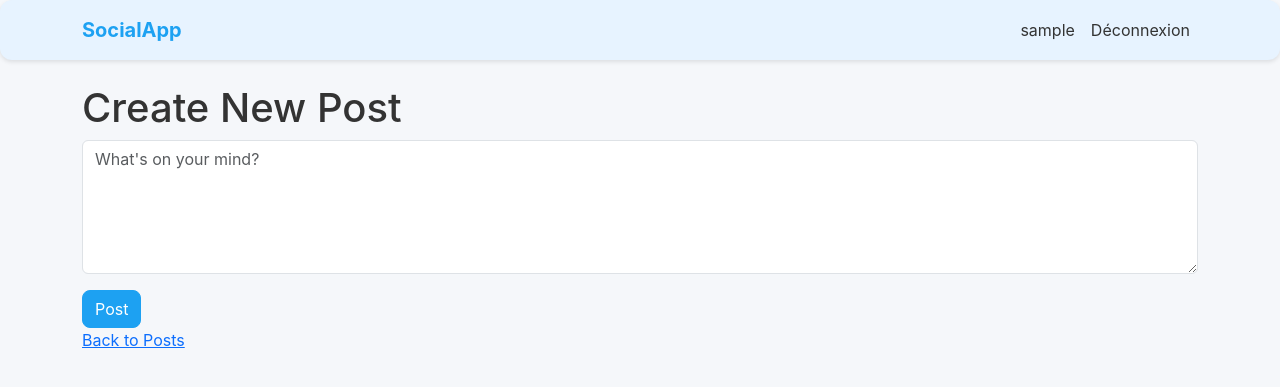
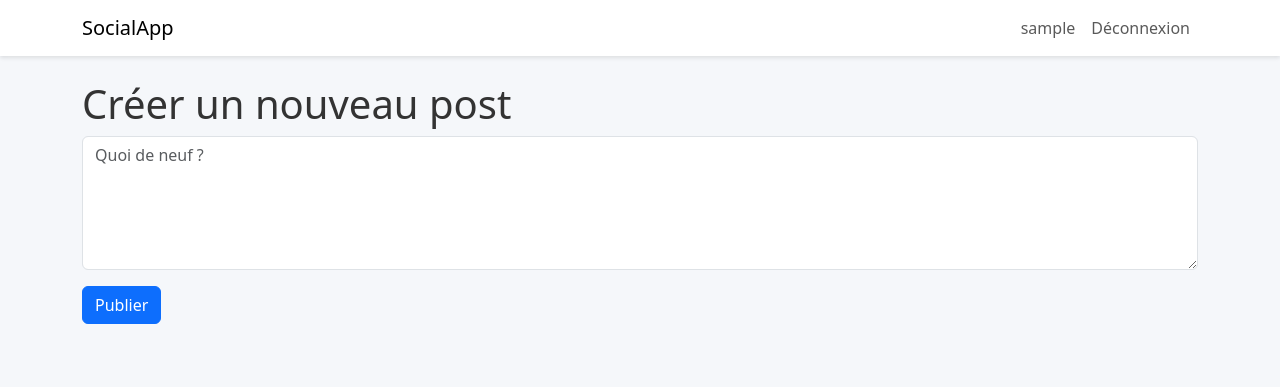
Before and after one commit to eraz-group/nexus, a Flask app: page /new_post in a window 1280 px wide. Shown: the top 387 px of the page. Run offline with Flask 3, Linux system fonts and the light colour scheme; the visitor is signed in with stand-in values (Sample User, id 1).

Commit message:
Upadate app with styles

```diff
--- a/app.py
+++ b/app.py
@@ -4,6 +4,8 @@ from flask_login import LoginManager, login_required, login_user, logout_user, c
 from werkzeug.security import generate_password_hash, check_password_hash
 import datetime, os, re
 from webdav3.client import Client
+from sqlalchemy.orm import joinedload
+
 
 app = Flask(__name__)
 app.config['SECRET_KEY'] = 'secret-key'  # Changez cette clé en production
@@ -17,8 +19,8 @@ login_manager.login_view = 'login'
 
 # --- Configuration du client WebDAV pour Hetzner ---
 webdav_options = {
-    'webdav_hostname': "https://u441636.your-storagebox.de/",  # ex. https://webdav.votreserveur.com
-    'webdav_login': "u441636",
+    'webdav_hostname': "https://u441636.your-storagebox.de",  # Votre serveur WebDAV
+    'webdav_login': "u441636",                                 # Votre identifiant
     'webdav_password': "Hetzner1234",
 }
 webdav_client = Client(webdav_options)
@@ -26,7 +28,6 @@ webdav_client = Client(webdav_options)
 # ---------------------
 # Modèles de données
 # ---------------------
-
 class User(db.Model, UserMixin):
     id = db.Column(db.Integer, primary_key=True)
     username = db.Column(db.String(80), unique=True, nullable=False)
@@ -38,15 +39,9 @@ class User(db.Model, UserMixin):
     comments = db.relationship('Comment', backref='author', lazy=True)
 
     # Abonnements (les utilisateurs que l'on suit)
-    subscriptions = db.relationship('Subscription',
-                                    foreign_keys='Subscription.subscriber_id',
-                                    backref='follower',
-                                    lazy='dynamic')
+    subscriptions = db.relationship('Subscription', foreign_keys='Subscription.subscriber_id', backref='follower', lazy='dynamic')
     # Nos abonnés (les utilisateurs qui nous suivent)
-    subscribers = db.relationship('Subscription',
-                                  foreign_keys='Subscription.subscribed_to_id',
-                                  backref='followed',
-                                  lazy='dynamic')
+    subscribers = db.relationship('Subscription', foreign_keys='Subscription.subscribed_to_id', backref='followed', lazy='dynamic')
 
     def set_password(self, password):
         self.password_hash = generate_password_hash(password)
@@ -56,7 +51,7 @@ class User(db.Model, UserMixin):
 
 class Post(db.Model):
     id = db.Column(db.Integer, primary_key=True)
-    # Chemin distant sur le serveur WebDAV où est stocké le contenu du post
+    # Chemin distant sur le serveur WebDAV où le contenu du post est stocké
     content_file = db.Column(db.String(256), nullable=False)
     timestamp = db.Column(db.DateTime, default=datetime.datetime.utcnow)
     user_id = db.Column(db.Integer, db.ForeignKey('user.id'), nullable=False)
@@ -111,59 +106,58 @@ def load_user(user_id):
 # ---------------------
 # Routes de l'application
 # ---------------------
-
 @app.route('/')
 def index():
-    # Si l'utilisateur est connecté, on affiche ses posts et ceux des personnes suivies
-    if current_user.is_authenticated:
-        followed_ids = [sub.subscribed_to_id for sub in current_user.subscriptions]
-        followed_ids.append(current_user.id)
-        posts = Post.query.filter(Post.user_id.in_(followed_ids)).order_by(Post.timestamp.desc()).all()
-    else:
-        posts = Post.query.order_by(Post.timestamp.desc()).all()
-
-    # Pour chaque post, on télécharge le contenu depuis le serveur WebDAV
+    # Pour le débogage, afficher TOUS les posts (pour tous les utilisateurs)
+    posts = Post.query.options(joinedload(Post.author)).order_by(Post.timestamp.desc()).all()
+    # Pour chaque post, télécharger le contenu depuis le serveur WebDAV
     for post in posts:
+        local_temp_path = f"temp_{post.id}.txt"
+        content = ""
         try:
-            local_path = f"temp_{post.id}.txt"
-            webdav_client.download_sync(remote_path=post.content_file, local_path=local_path)
-            with open(local_path, 'r', encoding='utf-8') as f:
+            webdav_client.download_sync(remote_path=post.content_file, local_path=local_temp_path)
+            with open(local_temp_path, 'r', encoding='utf-8') as f:
                 content = f.read()
-            os.remove(local_path)
         except Exception as e:
             print("Erreur lors du téléchargement du post", e)
             content = "[Erreur de chargement du contenu]"
-        post.content_text = content  # attribut dynamique pour le template
+        finally:
+            if os.path.exists(local_temp_path):
+                os.remove(local_temp_path)
+        post.content_text = content
     return render_template('index.html', posts=posts)
 
 @app.route('/register', methods=['GET', 'POST'])
 def register():
     if request.method == 'POST':
-        username = request.form['username']
+        username = request.form['username'].strip()
         password = request.form['password']
+        if not username or not password:
+            flash("Veuillez remplir tous les champs.")
+            return redirect(url_for('register'))
         if User.query.filter_by(username=username).first():
-            flash('Nom d’utilisateur déjà utilisé.')
+            flash("Nom d’utilisateur déjà utilisé.")
             return redirect(url_for('register'))
         user = User(username=username)
         user.set_password(password)
         db.session.add(user)
         db.session.commit()
-        flash('Inscription réussie. Veuillez vous connecter.')
+        flash("Inscription réussie. Veuillez vous connecter.")
         return redirect(url_for('login'))
     return render_template('register.html')
 
 @app.route('/login', methods=['GET', 'POST'])
 def login():
     if request.method == 'POST':
-        username = request.form['username']
+        username = request.form['username'].strip()
         password = request.form['password']
         user = User.query.filter_by(username=username).first()
         if user and user.check_password(password):
             login_user(user)
-            flash('Connecté avec succès.')
+            flash("Connecté avec succès.")
             return redirect(url_for('index'))
         else:
-            flash('Nom d’utilisateur ou mot de passe incorrect.')
+            flash("Nom d’utilisateur ou mot de passe incorrect.")
             return redirect(url_for('login'))
     return render_template('login.html')
 
@@ -171,7 +165,7 @@ def login():
 @login_required
 def logout():
     logout_user()
-    flash('Déconnexion réussie.')
+    flash("Déconnexion réussie.")
     return redirect(url_for('index'))
 
 @app.route('/new_post', methods=['GET', 'POST'])
@@ -179,28 +173,30 @@ def logout():
 def new_post():
     if request.method == 'POST':
         content = request.form['content']
+        if not content:
+            flash("Le contenu du post ne peut être vide.")
+            return redirect(url_for('new_post'))
+        timestamp = int(datetime.datetime.utcnow().timestamp())
         # Création d'un nom de fichier unique pour le contenu du post
-        filename = f"posts/{current_user.id}_{int(datetime.datetime.utcnow().timestamp())}.txt"
+        filename = f"posts/{current_user.id}_{timestamp}.txt"
         remote_dir = filename.rsplit('/', 1)[0]
         try:
             if not webdav_client.check(remote_dir):
                 webdav_client.mkdir(remote_dir)
         except Exception as e:
             print("Erreur lors de la création du répertoire sur WebDAV:", e)
-
-        local_temp_path = f"temp_{current_user.id}.txt"
+        local_temp_path = f"temp_{current_user.id}_{timestamp}.txt"
         with open(local_temp_path, 'w', encoding='utf-8') as f:
             f.write(content)
-
         try:
             webdav_client.upload_sync(remote_path=filename, local_path=local_temp_path)
         except Exception as e:
             flash("Erreur lors de l’upload du contenu du post.")
+            if os.path.exists(local_temp_path):
+                os.remove(local_temp_path)
+            return redirect(url_for('new_post'))
+        if os.path.exists(local_temp_path):
             os.remove(local_temp_path)
-            return redirect(url_for('new_post'))
-
-        os.remove(local_temp_path)
-
         post = Post(content_file=filename, author=current_user)
         db.session.add(post)
         db.session.commit()
@@ -224,7 +220,7 @@ def like(post_id):
 @app.route('/repost/<int:post_id>', methods=['POST'])
 @login_required
 def repost(post_id):
-    original_post = Post.query.get_or_404(post_id)
+    post = Post.query.get_or_404(post_id)
     if Repost.query.filter_by(user_id=current_user.id, original_post_id=post_id).first():
         flash("Vous avez déjà reposté ce post.")
     else:
@@ -234,14 +230,13 @@ def repost(post_id):
         flash("Post reposté.")
     return redirect(request.referrer or url_for('index'))
 
-# --- Système de commentaires ---
 @app.route('/comment/<int:post_id>', methods=['POST'])
 @login_required
 def comment(post_id):
     post = Post.query.get_or_404(post_id)
     content = request.form['comment']
     if not content:
-        flash("Le commentaire ne peut pas être vide.")
+        flash("Le commentaire ne peut être vide.")
         return redirect(request.referrer or url_for('index'))
     new_comment = Comment(content=content, user_id=current_user.id, post_id=post_id)
     db.session.add(new_comment)
@@ -249,7 +244,6 @@ def comment(post_id):
     flash("Commentaire ajouté.")
     return redirect(request.referrer or url_for('index'))
 
-# --- Système d'abonnement ---
 @app.route('/subscribe/<int:user_id>', methods=['POST'])
 @login_required
 def subscribe(user_id):
@@ -277,7 +271,6 @@ def unsubscribe(user_id):
         flash("Vous n’êtes pas abonné à cet utilisateur.")
     return redirect(request.referrer or url_for('index'))
 
-# --- Affichage du profil utilisateur ---
 @app.route('/profile/<username>')
 @login_required
 def profile(username):
@@ -285,25 +278,27 @@ def profile(username):
     is_following = False
     if current_user.id != user.id:
         is_following = Subscription.query.filter_by(subscriber_id=current_user.id, subscribed_to_id=user.id).first() is not None
-    posts = Post.query.filter_by(user_id=user.id).order_by(Post.timestamp.desc()).all()
+    posts = Post.query.options(joinedload(Post.author)).filter_by(user_id=user.id).order_by(Post.timestamp.desc()).all()
     for post in posts:
+        local_temp_path = f"temp_{post.id}.txt"
+        content = ""
         try:
-            local_path = f"temp_{post.id}.txt"
-            webdav_client.download_sync(remote_path=post.content_file, local_path=local_path)
-            with open(local_path, 'r', encoding='utf-8') as f:
+            webdav_client.download_sync(remote_path=post.content_file, local_path=local_temp_path)
+            with open(local_temp_path, 'r', encoding='utf-8') as f:
                 content = f.read()
-            os.remove(local_path)
         except Exception as e:
             print("Erreur lors du téléchargement du post pour le profil", e)
             content = "[Erreur de chargement]"
+        finally:
+            if os.path.exists(local_temp_path):
+                os.remove(local_temp_path)
         post.content_text = content
     return render_template('profile.html', user=user, is_following=is_following, posts=posts)
 
-# --- Affichage des hashtags ---
 @app.route('/hashtag/<tag>')
 def hashtag(tag):
     search = f"%#{tag}%"
-    comments = Comment.query.filter(Comment.content.like(search)).order_by(Comment.timestamp.desc()).all()
+    comments = Comment.query.options(joinedload(Comment.author), joinedload(Comment.post)).filter(Comment.content.like(search)).order_by(Comment.timestamp.desc()).all()
     return render_template('hashtag.html', tag=tag, comments=comments)
 
 # ---------------------
--- a/templates/base.html
+++ b/templates/base.html
@@ -5,82 +5,27 @@
   <title>{% block title %}Social Media App{% endblock %}</title>
   <link href="https://cdn.jsdelivr.net/npm/bootstrap@5.3.0/dist/css/bootstrap.min.css" rel="stylesheet">
   <style>
-   /* Styles inspired by BlueSky */
+    /* Styles inspirés de BlueSky */
     body {
       background-color: #f5f7fa;
       color: #333;
-  font-family: "Inter", sans-serif;
     }
-
     .navbar {
-  background-color: #e7f3ff;
-  box-shadow: 0 2px 4px rgba(0, 0, 0, 0.1);
-  border-radius: 12px;
-  padding: 10px 20px;
+      background-color: #ffffff;
+      box-shadow: 0 2px 4px rgba(0,0,0,0.1);
     }
-
-.navbar-brand {
-  font-weight: bold;
-  color: #1da1f2;
-}
-
-.nav-link {
-  color: #333;
-}
-
-.nav-link:hover {
-  color: #1da1f2;
-}
-
     .post {
       background-color: #ffffff;
-  border-radius: 12px;
-  padding: 20px;
+      border-radius: 8px;
+      padding: 15px;
       margin-bottom: 20px;
-  box-shadow: 0 2px 6px rgba(0, 0, 0, 0.1);
-  transition: transform 0.2s;
+      box-shadow: 0 1px 3px rgba(0,0,0,0.1);
     }
-
-.post:hover {
-  transform: translateY(-2px);
-}
-
     .comment {
       margin-left: 20px;
-  border-left: 3px solid #1da1f2;
-  padding-left: 15px;
-  font-size: 0.95em;
+      border-left: 2px solid #eaeaea;
+      padding-left: 10px;
     }
-
-.btn-primary {
-  background-color: #1da1f2;
-  border-color: #1da1f2;
-  border-radius: 8px;
-  transition: all 0.2s ease-in-out;
-}
-
-.btn-primary:hover {
-  background-color: #0d95e8;
-}
-
-.btn-danger {
-  background-color: #e0245e;
-  border-color: #e0245e;
-  border-radius: 8px;
-  transition: all 0.2s ease-in-out;
-}
-
-.btn-danger:hover {
-  background-color: #c21c50;
-}
-
-.alert-info {
-  background-color: #e8f4fb;
-  border-color: #d1ecf1;
-  color: #0c5460;
-  border-radius: 8px;
-}
-
   </style>
 </head>
 <body>
--- a/templates/new_post.html
+++ b/templates/new_post.html
@@ -1,21 +1,11 @@
 {% extends "base.html" %}
-{% block title %}Create New Post{% endblock %}
+{% block title %}Nouveau Post{% endblock %}
 {% block content %}
-<h1>Create New Post</h1>
+<h1>Créer un nouveau post</h1>
 <form action="{{ url_for('new_post') }}" method="post">
   <div class="mb-3">
-    <textarea name="content" class="form-control" rows="5" placeholder="What's on your mind?" required></textarea>
+    <textarea name="content" rows="5" class="form-control" placeholder="Quoi de neuf ?" required></textarea>
   </div>
-  <button type="submit" class="btn btn-primary">Post</button>
+  <button class="btn btn-primary" type="submit">Publier</button>
 </form>
-<p><a href="{{ url_for('index') }}">Back to Posts</a></p>
-{% with messages = get_flashed_messages() %}
-  {% if messages %}
-    <ul class="alert alert-info">
-    {% for message in messages %}
-      <li>{{ message }}</li>
-    {% endfor %}
-    </ul>
-  {% endif %}
-{% endwith %}
 {% endblock %}
```
Also changed, not shown: templates/index.html (+37 -26 lines), templates/login.html (+10 -15 lines). Lines whose indentation alone changed are shown as unchanged.
